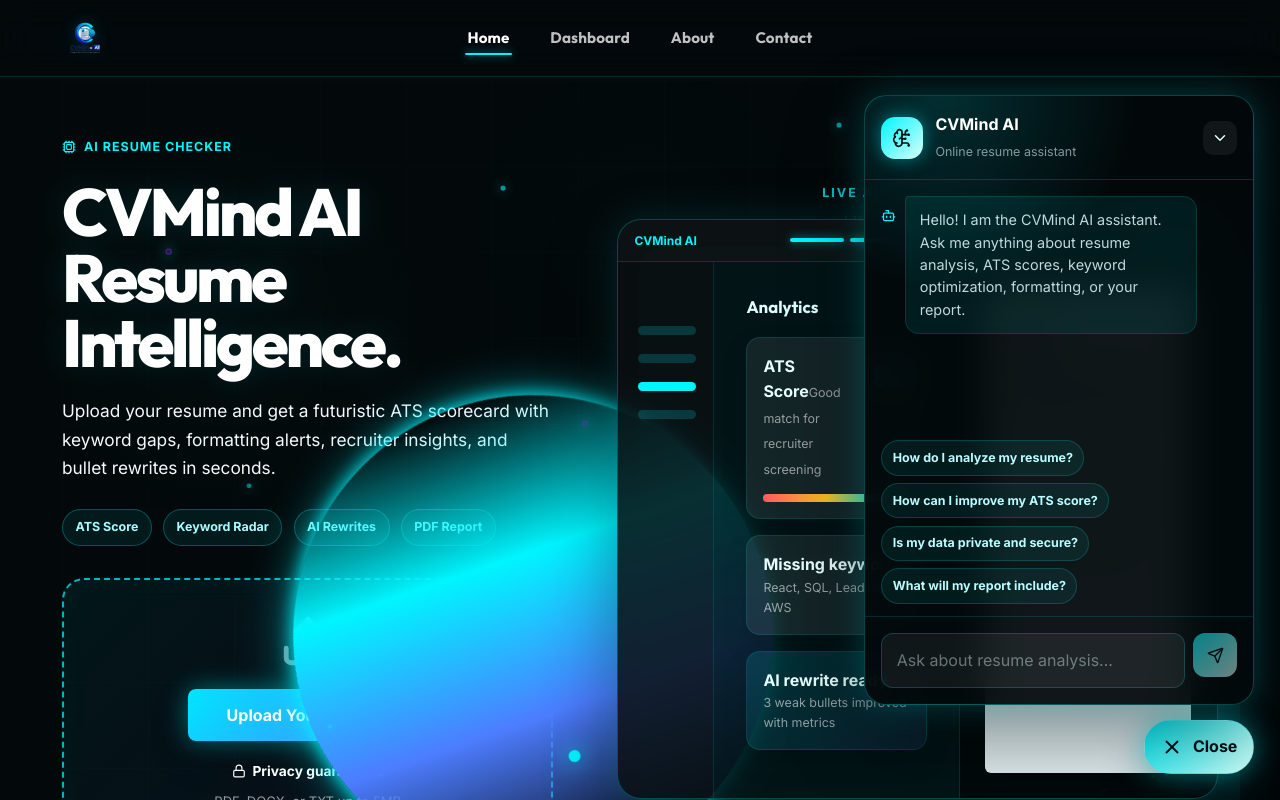
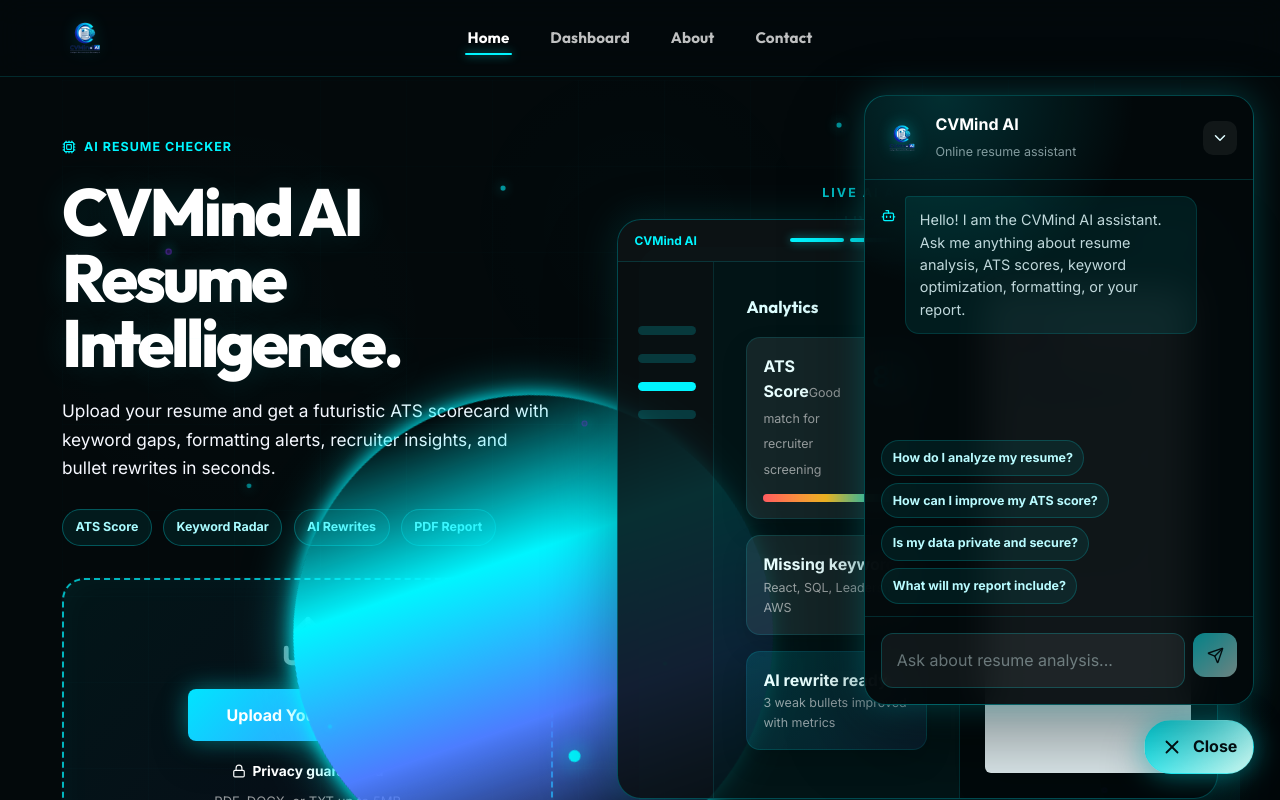
Before and after one commit to manavtiwari1/CVMind-AI, a React (Vite) app in the folder frontend/: page / in a window 1280 px wide. Both pictures are taken after a click on the button "Ask CVMind AI". Shown: the top 800 px of the page. Built offline with nearby package versions, Linux system fonts and the light colour scheme.

Commit message:
feat: replace chatbot header placeholder with transparent brand logo

```diff
--- a/frontend/src/components/Chatbot.css
+++ b/frontend/src/components/Chatbot.css
@@ -44,10 +44,13 @@
   height: 42px;
   display: grid;
   place-items: center;
-  color: #041114;
-  border-radius: 14px;
-  background: linear-gradient(135deg, #00f5ff, #d7fff8);
-  box-shadow: 0 0 18px rgba(0,245,255,0.46);
+}
+
+.chatbot-logo-img {
+  width: 38px;
+  height: 38px;
+  object-fit: contain;
+  filter: drop-shadow(0 0 8px rgba(0, 245, 255, 0.4));
 }
 
 .chatbot-title span {
--- a/frontend/src/components/Chatbot.tsx
+++ b/frontend/src/components/Chatbot.tsx
@@ -1,5 +1,6 @@
 import { useEffect, useRef, useState } from 'react';
-import { Bot, BrainCircuit, ChevronDown, Loader2, Send, Sparkles, X } from 'lucide-react';
+import { Bot, ChevronDown, Loader2, Send, Sparkles, X } from 'lucide-react';
+import cvmindLogo from '../assets/cvmind_logo_transparent.png';
 import './Chatbot.css';
 
 interface ChatMessage {
@@ -96,7 +97,7 @@
           <header className="chatbot-header">
             <div className="chatbot-title">
               <div className="chatbot-avatar">
-                <BrainCircuit size={20} />
+                <img src={cvmindLogo} alt="CVMind AI Logo" className="chatbot-logo-img" />
               </div>
               <div>
                 <span>CVMind AI</span>
```
